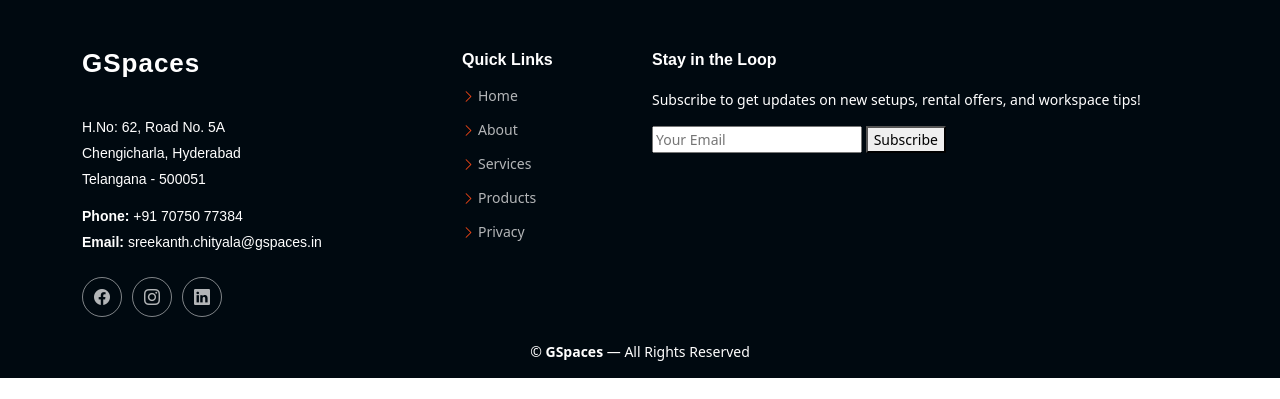
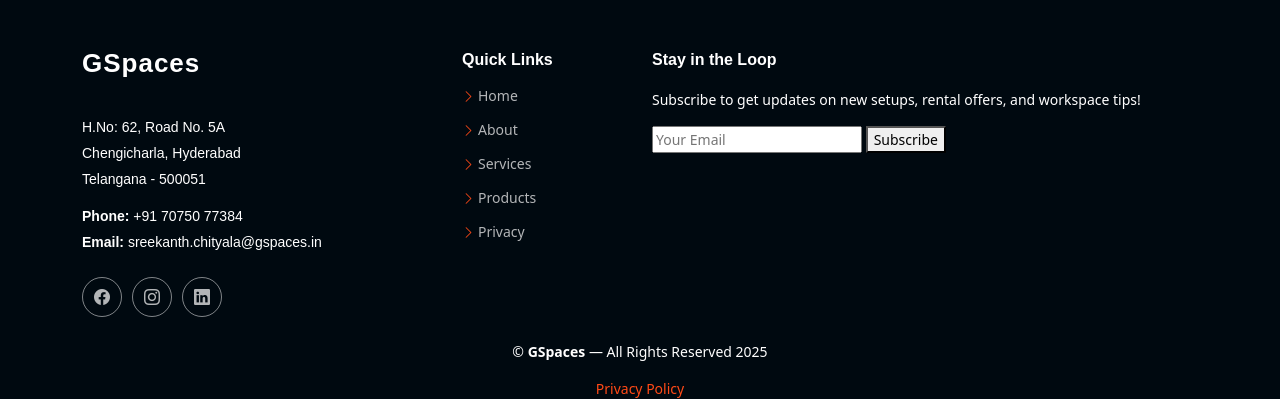
Before and after one commit to sreekanthops/gspaces_new, a Flask app: page / in a window 1280 px wide. Shown: the part 4287-4686 px from the top of the page. Before the commit the page ends 4665 px from the top, so only its background shows below. Run offline with Flask 3, Linux system fonts and the light colour scheme; data that the repository does not hold is empty; some libraries are stand-ins or nearby versions; some web fonts are replaced.

Commit message:
Update index.html

```diff
--- a/templates/index.html
+++ b/templates/index.html
@@ -863,9 +863,8 @@
   <!-- Footer Bottom -->
 
   <div class="container text-center mt-4">
-
-    <p>© <strong class="sitename">GSpaces</strong> — All Rights Reserved</p>
-
+    <p>© <strong class="sitename">GSpaces</strong> — All Rights Reserved 2025</p>
+    <a href="/privacy">Privacy Policy</a>
   </div>
 
 </footer>
```
